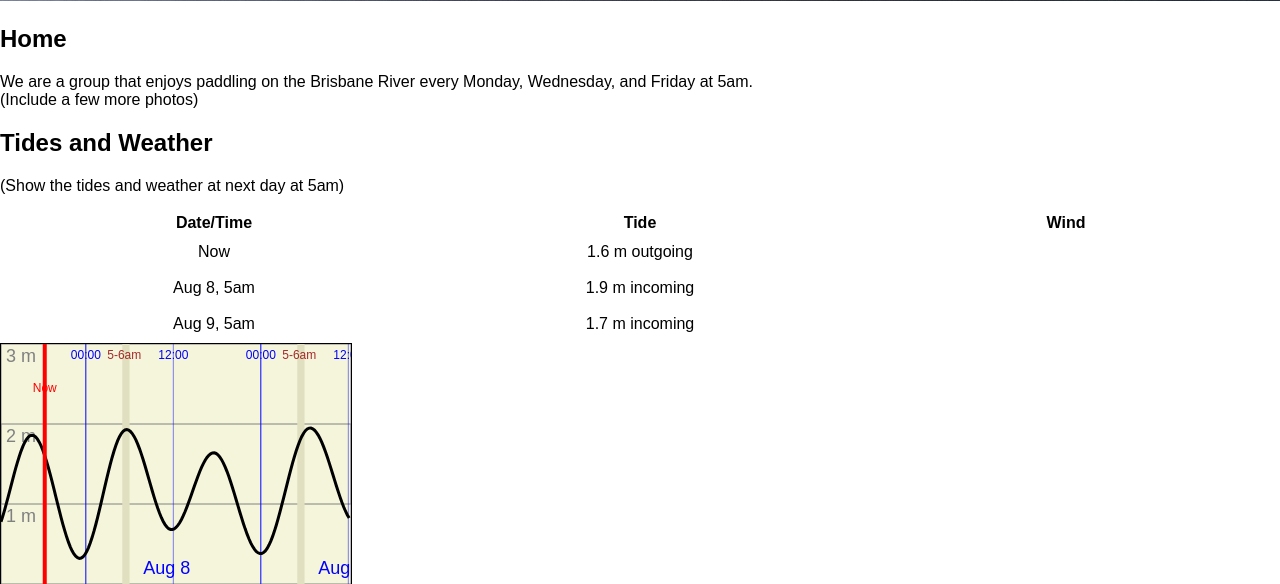
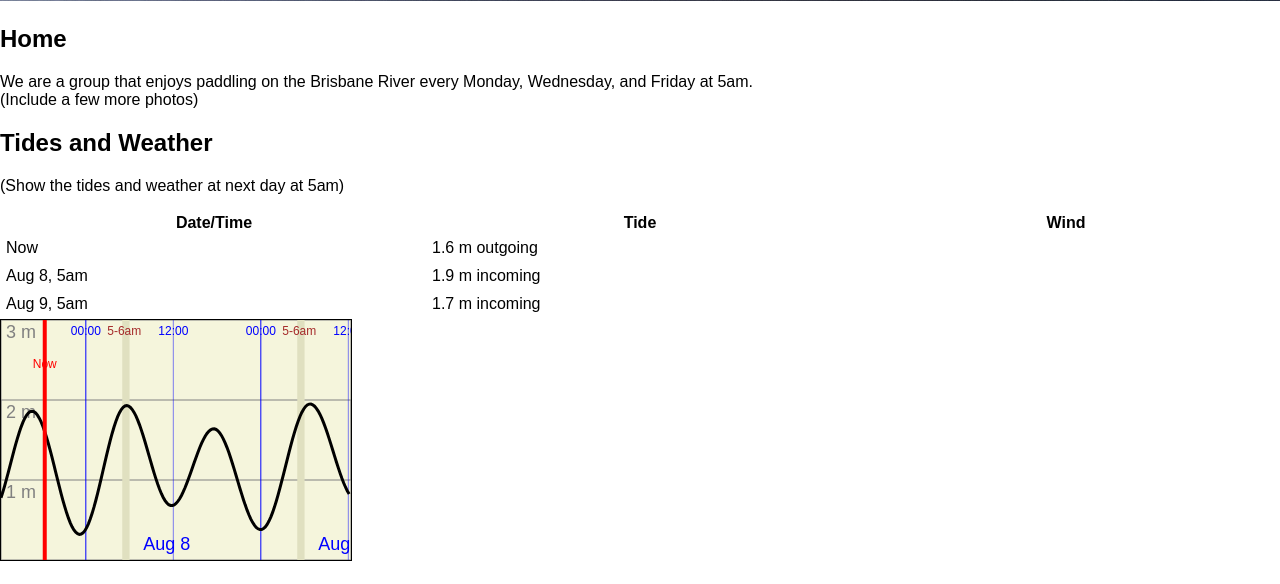
Before and after one commit to dpmatsalla/westendspearers, a PHP site: page / in a window 1280 px wide. Shown: the part 419-1003 px from the top of the page. Run offline with PHP 8.4, Linux system fonts and the light colour scheme; some libraries are stand-ins or nearby versions.

Commit message:
Update styles.css

```diff
--- a/styles.css
+++ b/styles.css
@@ -37,9 +37,7 @@ table {
 }
 td {
     border: none;
-    width: 33.33%;
-    padding: 8px;
-    text-align: center;
+    padding: 4px;
 }
 .calendar {
   border-collapse: collapse;
```
